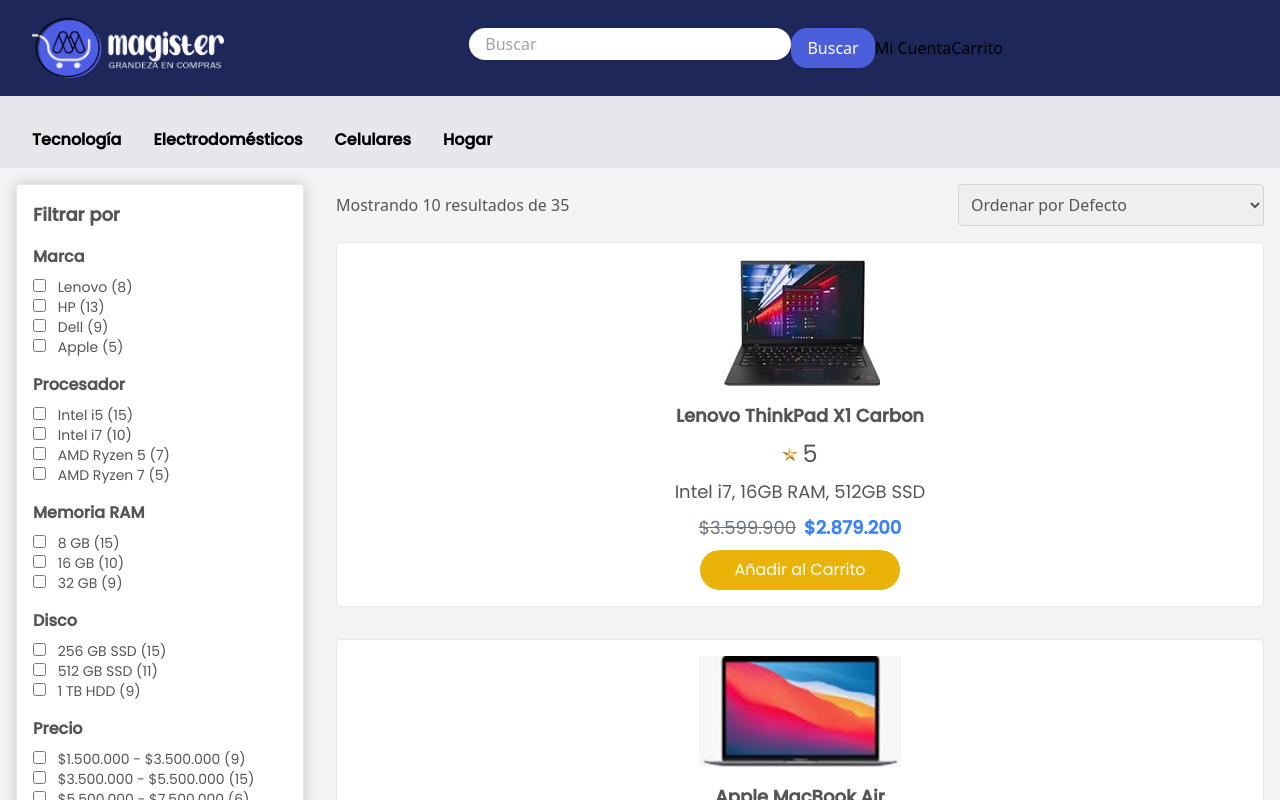
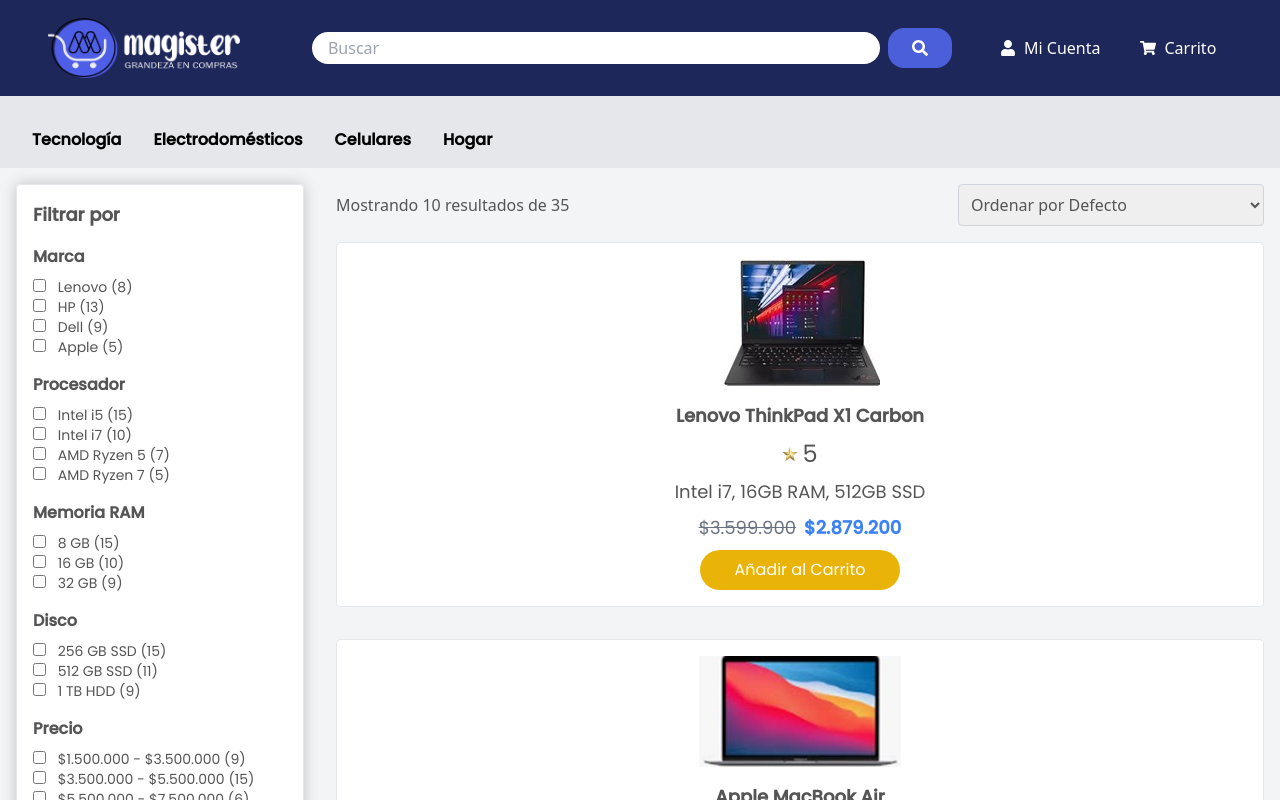
Before and after one commit to Dragons-2024/Dragons-2024-2, a React (Vite) app: page /Dragons-2024-2/Plp in a window 1280 px wide. Shown: the top 800 px of the page. Built offline with nearby package versions, Linux system fonts and the light colour scheme.

Commit message:
finish HU2006-Header

```diff
--- a/src/components/Header.tsx
+++ b/src/components/Header.tsx
@@ -1,24 +1,27 @@
-
-
+import { FaSearch } from "react-icons/fa";
+import { FaShoppingCart } from "react-icons/fa";
+import { FaUser } from "react-icons/fa";
 import { Link } from 'react-router-dom';
 import Logo from '../assets/magisterlogoblanco.png'
 export function Header() {
     return (
         <header>
-            <section className='flex h-24 items-center bg-[#1E2759]' >
-                <div className='flex-1 h-4/5 items-center py-2 px-8'   >
+            <section className='flex gap-2 md:h-24 items-center bg-[#1E2759] gap-12' >
+                <div className='h-full py-0 px-0 ml-4 md:h-4/5 items-center py-2 px-8 mr-8'   >
                     <Link to="#">
                         <img className="h-full w-auto" src={Logo} alt="Logo" />
                     </Link>
                 </div>
-                <div className=' flex flex-1 hmax-w-screen-md '>
+                <div className='hidden md:flex flex-1 items-center max-w-screen-sm gap-2'>
                     <input className='rounded-2xl h-8 w-full px-4' type="text" placeholder="Buscar" />
-                    <button className='bg-[#4A5FD9] rounded-2xl px-4 py-2 text-white' >Buscar</button>
+                    <button className='bg-[#4A5FD9] rounded-2xl px-6 py-3 text-white hover:bg-[#F2F2F2] hover:text-black' ><FaSearch /></button>
                 </div>
-                <nav className='flex-1'>
-                    <ul className='flex'>
-                        <li className=""><a href="#"><i ></i>Mi Cuenta</a></li>
-                        <li  className=""><a href="#"><i></i>Carrito</a></li>
+                <nav className=''>
+                    <ul className='flex items-center gap-2 md:gap-8 ml-8 ' >
+                        <li className="text-white hover:text-black "><a className="flex items-center gap-2" href="#"><i ></i>
+                            <FaUser />
+                            Mi Cuenta</a></li>
+                        <li className="text-white hover:text-black"><a className="flex items-center gap-2" href="#"><i></i><FaShoppingCart />Carrito</a></li>
                     </ul>
                 </nav>
             </section>
```
